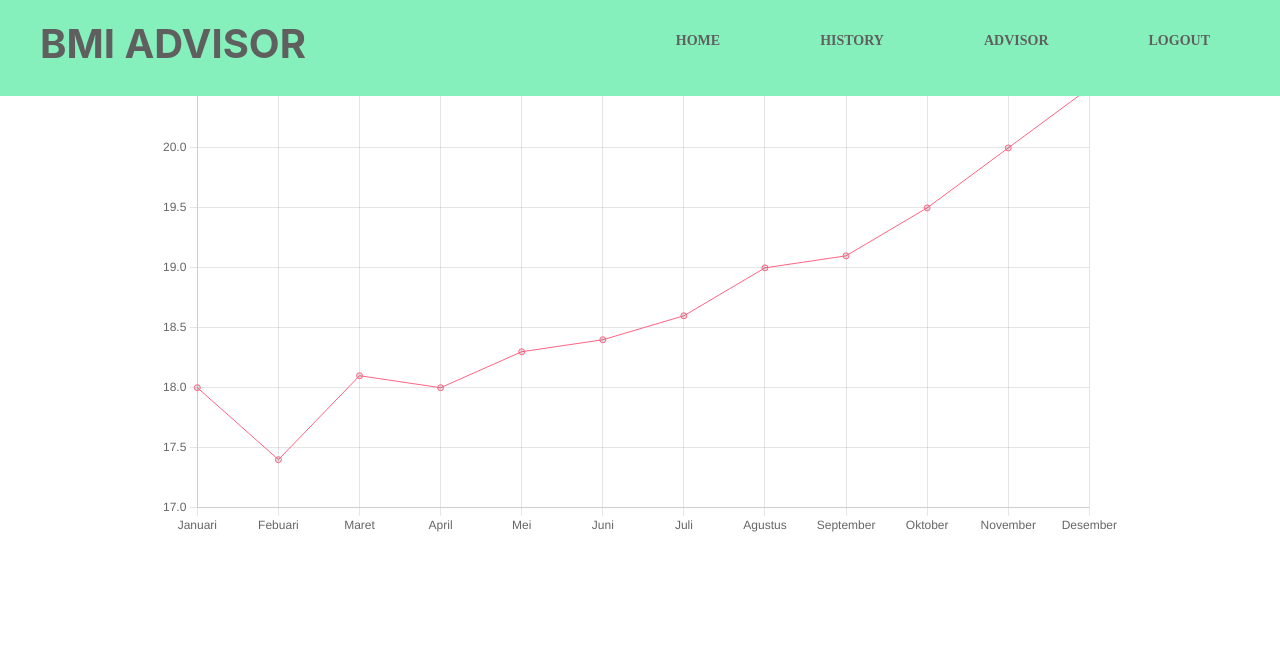
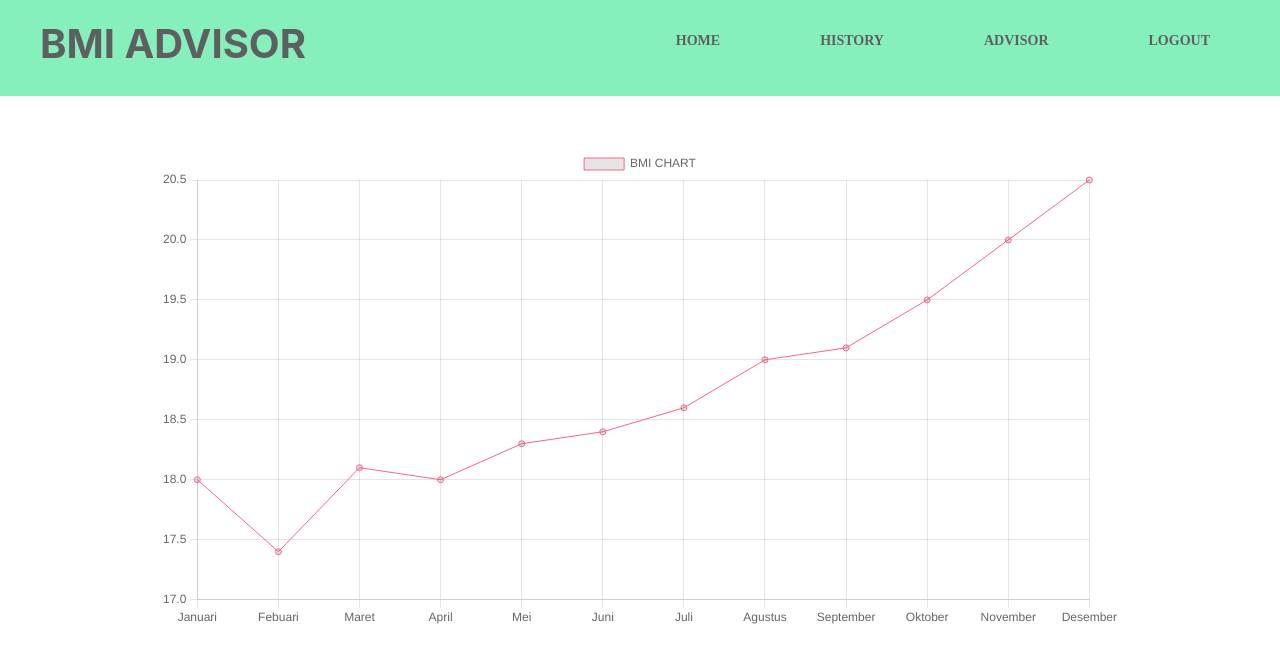
Before and after one commit to andrelay13/webdes-la03-project-react, a React (Create React App) app: page /history in a window 1280 px wide. Shown: the top 662 px of the page. Built offline with nearby package versions, Linux system fonts and the light colour scheme.

Commit message:
Layout done

```diff
--- a/src/components/register/Register.css
+++ b/src/components/register/Register.css
@@ -36,12 +36,6 @@ body {
 .subwelcome{
     font-size: 17px;
     font-family: 'Montserrat';
-}
-
-
-.chart{
-    width: 75%;
-    margin: auto;
 }
 
 input[type=text], input[type=password] {
```
